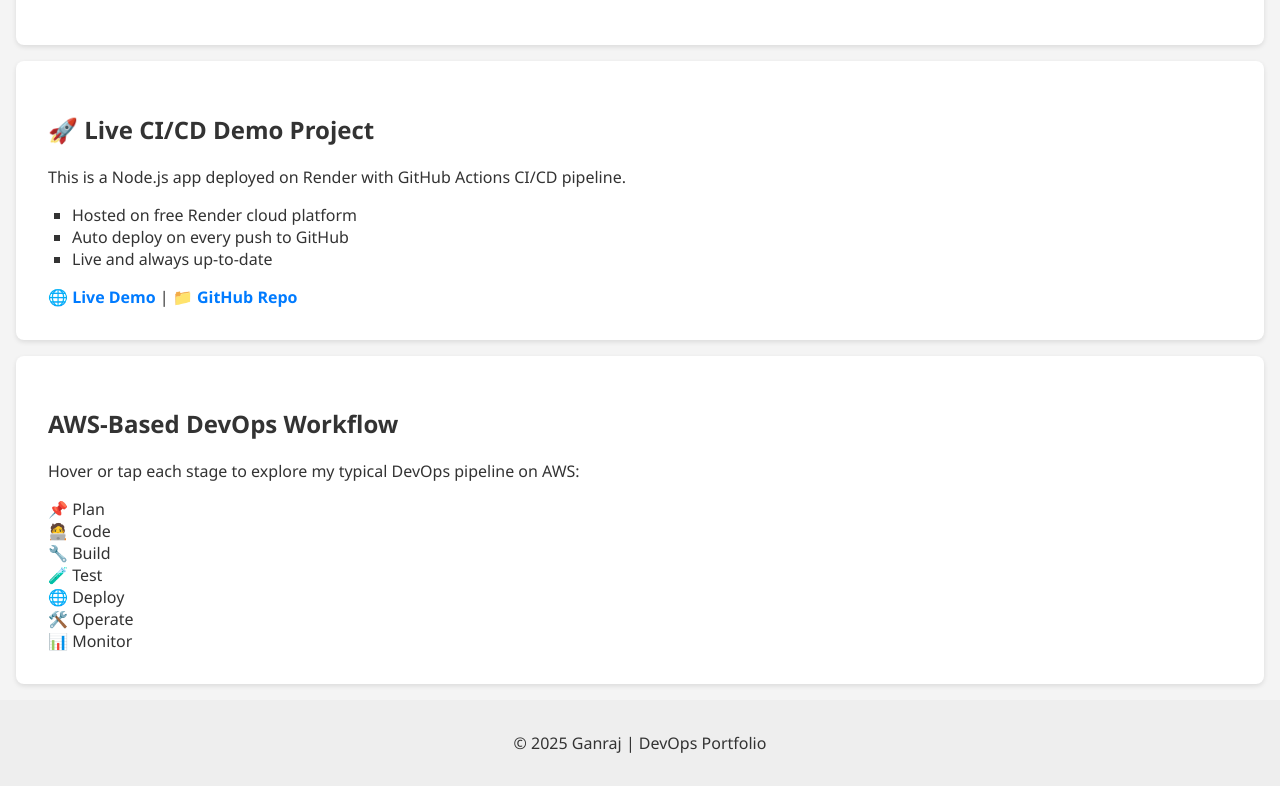
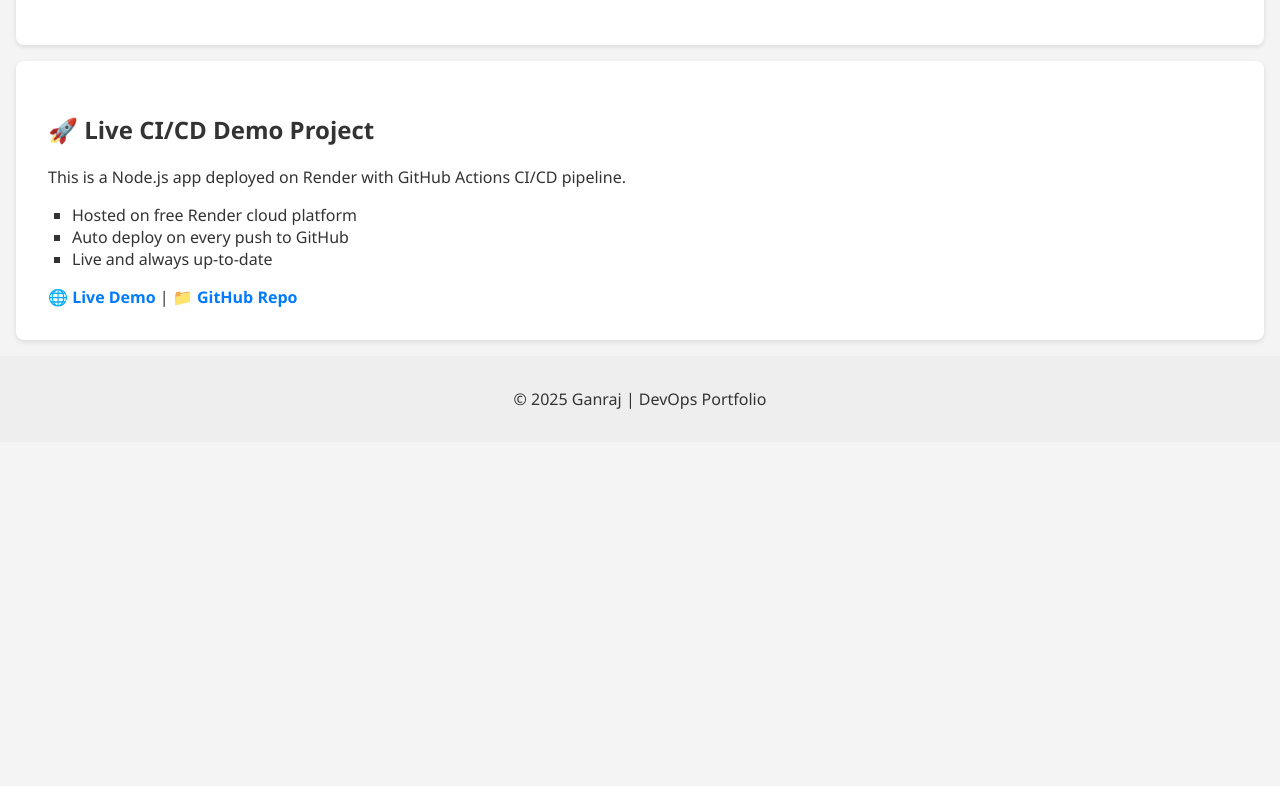
Before and after one commit to ganrajdol99215/devops-portfolio, a plain HTML site: page index.html in a window 1280 px wide. Shown: the part 488-1274 px from the top of the page. After the commit the page ends 930 px from the top, so only its background shows below. Drawn offline with Linux system fonts and the light colour scheme.

Commit message:
Update index.html

```diff
--- a/index.html
+++ b/index.html
@@ -35,20 +35,6 @@
   <a href="https://devops-cicd-node.onrender.com/" target="_blank">🌐 Live Demo</a> |
   <a href="https://github.com/GANRAJ99215/devops-portfolio.git" target="_blank">📁 GitHub Repo</a>
 </section>
-    <section id="devops-aws-overview">
-  <h2>AWS-Based DevOps Workflow</h2>
-  <p>Hover or tap each stage to explore my typical DevOps pipeline on AWS:</p>
-  <div class="aws-devops-diagram">
-    <div class="stage" title="Plan & collaborate using GitHub Projects">📌 Plan</div>
-    <div class="stage" title="Code stored and versioned in GitHub Repositories">🧑‍💻 Code</div>
-    <div class="stage" title="Build with Jenkins and GitHub Actions in CI pipelines">🔧 Build</div>
-    <div class="stage" title="Test using custom test scripts and validation jobs">🧪 Test</div>
-    <div class="stage" title="Deploy infrastructure via Terraform to AWS (EC2, S3, VPC)">🌐 Deploy</div>
-    <div class="stage" title="Operate services through EC2, S3, RDS, and Route 53">🛠️ Operate</div>
-    <div class="stage" title="Monitor with AWS CloudWatch, CloudTrail, and Grafana">📊 Monitor</div>
-  </div>
-</section>
-
     <footer>
         <p>© 2025 Ganraj | DevOps Portfolio</p>
     </footer>
```
